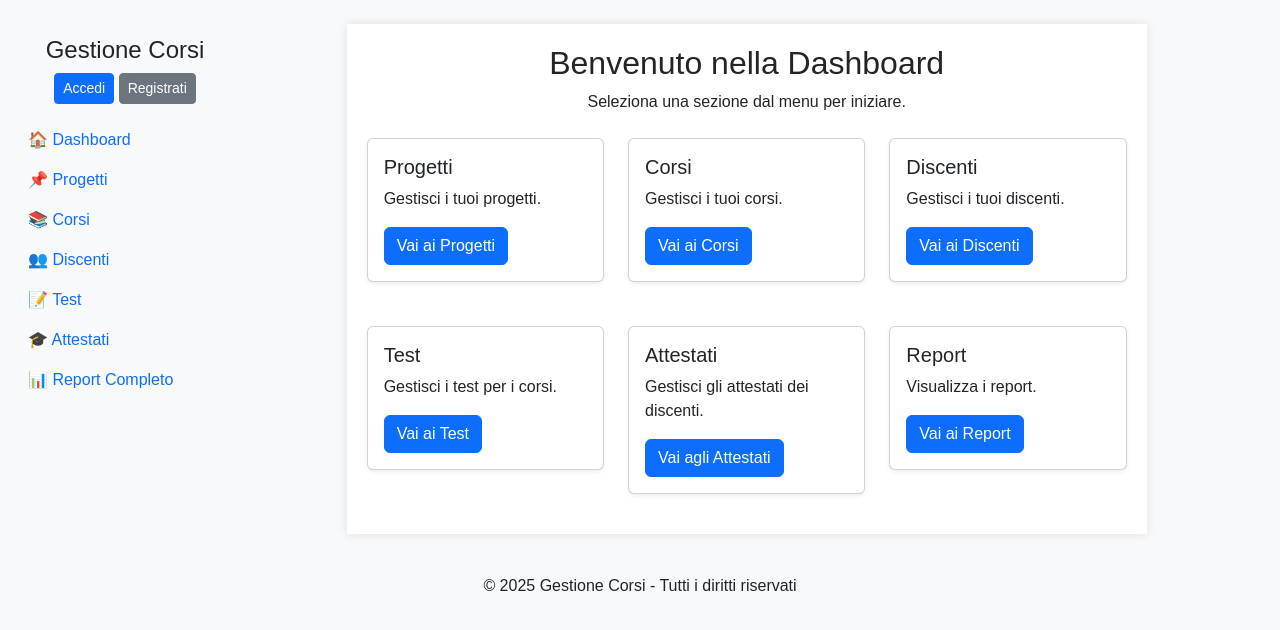
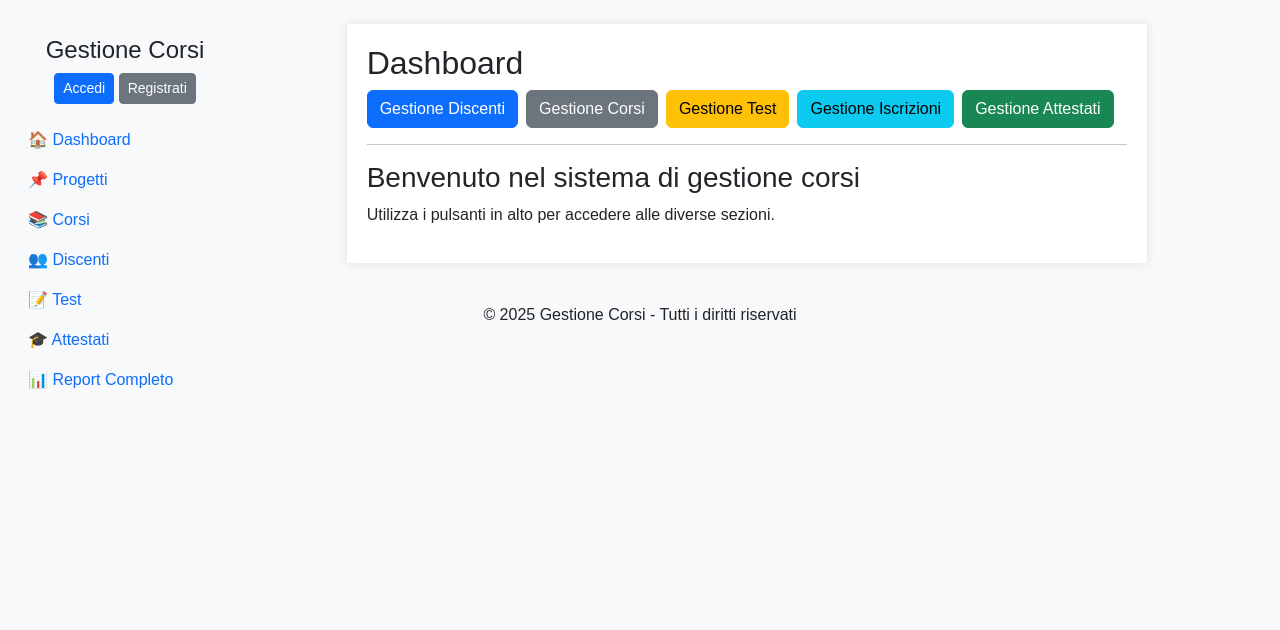
Before and after one commit to Dafio188/gestione_corsi, a Flask app: page /dashboard/ in a window 1280 px wide. Shown: the top 630 px of the page. Run offline with Flask 3, Linux system fonts and the light colour scheme.

```diff
--- a/app/__init__.py
+++ b/app/__init__.py
@@ -47,6 +47,10 @@ def create_app():
     from app.routes.report import report_bp
     app.register_blueprint(report_bp, url_prefix='/report')
 
+    from app.routes.iscrizioni import iscrizioni_bp
+    app.register_blueprint(iscrizioni_bp)
+
+
     # ✅ SOLO ORA configuriamo Flask-Login
     login_manager.init_app(app)
     login_manager.login_view = "auth.login"  # 🔹 Questo deve venire DOPO la registrazione del Blueprint
--- a/app/templates/dashboard.html
+++ b/app/templates/dashboard.html
@@ -2,71 +2,20 @@
 
 {% block content %}
 <div class="container mt-4">
-    <h2 class="text-center">Benvenuto nella Dashboard</h2>
-    <p class="text-center">Seleziona una sezione dal menu per iniziare.</p>
+    <h2>Dashboard</h2>
 
-    <div class="row mt-4">
-        <div class="col-md-4">
-            <div class="card shadow-sm">
-                <div class="card-body">
-                    <h5 class="card-title">Progetti</h5>
-                    <p class="card-text">Gestisci i tuoi progetti.</p>
-                    <a href="{{ url_for('progetti.lista_progetti') }}" class="btn btn-primary">Vai ai Progetti</a>
-                </div>
-            </div>
-        </div>
-
-        <div class="col-md-4">
-            <div class="card shadow-sm">
-                <div class="card-body">
-                    <h5 class="card-title">Corsi</h5>
-                    <p class="card-text">Gestisci i tuoi corsi.</p>
-                    <a href="{{ url_for('corsi.lista_corsi') }}" class="btn btn-primary">Vai ai Corsi</a>
-                </div>
-            </div>
-        </div>
-
-        <div class="col-md-4">
-            <div class="card shadow-sm">
-                <div class="card-body">
-                    <h5 class="card-title">Discenti</h5>
-                    <p class="card-text">Gestisci i tuoi discenti.</p>
-                    <a href="{{ url_for('discenti.lista_discenti') }}" class="btn btn-primary">Vai ai Discenti</a>
-                </div>
-            </div>
-        </div>
+    <div class="d-grid gap-2 d-md-flex justify-content-md-start">
+        <a href="{{ url_for('discenti.lista_discenti') }}" class="btn btn-primary">Gestione Discenti</a>
+        <a href="{{ url_for('corsi.lista_corsi') }}" class="btn btn-secondary">Gestione Corsi</a>
+        <a href="{{ url_for('test.lista_test') }}" class="btn btn-warning">Gestione Test</a>
+        <a href="{{ url_for('iscrizioni.lista_iscrizioni') }}" class="btn btn-info">Gestione Iscrizioni</a>  <!-- ✅ Bottone Aggiunto -->
+        <a href="{{ url_for('attestati.lista_attestati') }}" class="btn btn-success">Gestione Attestati</a>
     </div>
 
-    <div class="row mt-4">
-        <div class="col-md-4">
-            <div class="card shadow-sm">
-                <div class="card-body">
-                    <h5 class="card-title">Test</h5>
-                    <p class="card-text">Gestisci i test per i corsi.</p>
-                    <a href="{{ url_for('test.lista_test') }}" class="btn btn-primary">Vai ai Test</a>
-                </div>
-            </div>
-        </div>
+    <hr>
 
-        <div class="col-md-4">
-            <div class="card shadow-sm">
-                <div class="card-body">
-                    <h5 class="card-title">Attestati</h5>
-                    <p class="card-text">Gestisci gli attestati dei discenti.</p>
-                    <a href="{{ url_for('attestati.lista_attestati') }}" class="btn btn-primary">Vai agli Attestati</a>
-                </div>
-            </div>
-        </div>
+    <h3>Benvenuto nel sistema di gestione corsi</h3>
+    <p>Utilizza i pulsanti in alto per accedere alle diverse sezioni.</p>
 
-        <div class="col-md-4">
-            <div class="card shadow-sm">
-                <div class="card-body">
-                    <h5 class="card-title">Report</h5>
-                    <p class="card-text">Visualizza i report.</p>
-                    <a href="{{ url_for('report.report_generale') }}" class="btn btn-primary">Vai ai Report</a>
-                </div>
-            </div>
-        </div>
-    </div>
 </div>
 {% endblock %}
--- a/migrations/versions/2f6b7765647d_aggiunto_codice_fiscale.py
+++ b/migrations/versions/088b5698d836_aggiunto_codice_fiscale.py
@@ -1,8 +1,8 @@
 """Aggiunto codice_fiscale
 
-Revision ID: 2f6b7765647d
+Revision ID: 088b5698d836
 Revises:
-Create Date: 2025-03-09 23:03:13.033681
+Create Date: 2025-03-10 03:19:45.386062
 
 """
 from alembic import op
@@ -10,7 +10,7 @@ import sqlalchemy as sa
 
 
 # revision identifiers, used by Alembic.
-revision = '2f6b7765647d'
+revision = '088b5698d836'
 down_revision = None
 branch_labels = None
 depends_on = None
```
Also changed, not shown: app/models/models.py (+6 -1 lines), app/routes/attestati.py (+15 -12 lines), app/routes/iscrizioni.py (+17 -11 lines), app/routes/test.py (+19 -9 lines), app/templates/iscrizioni.html (+31 -3 lines), app/templates/test.html (+16 -4 lines), instance/database.db.
